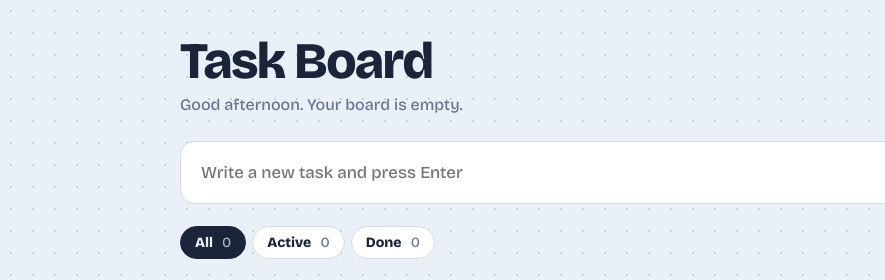
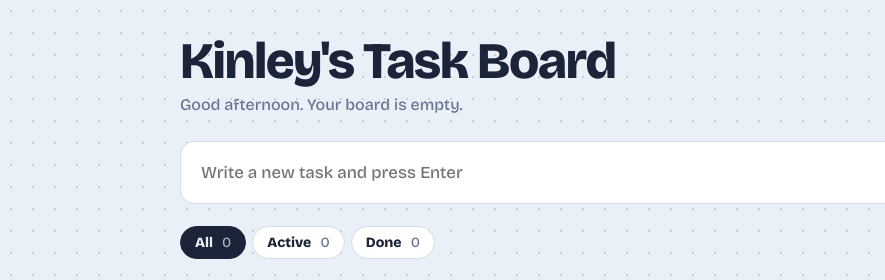
Before and after one commit to 05240138jnec-kinley/API-Task, a website: page public/index.html in a window 1280 px wide. Shown: the top 280 px of the page, 0-885 px from the left. Drawn offline with nearby package versions, Linux system fonts and the light colour scheme; no server answers.

Commit message:
updated name in code

```diff
--- a/public/index.html
+++ b/public/index.html
@@ -3,7 +3,7 @@
 <head>
 <meta charset="UTF-8">
 <meta name="viewport" content="width=device-width, initial-scale=1">
-<title>Task Board</title>
+<title>Kinley's Task Board</title>
 <link rel="preconnect" href="https://fonts.googleapis.com">
 <link rel="preconnect" href="https://fonts.gstatic.com" crossorigin>
 <link href="https://fonts.googleapis.com/css2?family=Bricolage+Grotesque:wght@500;800&family=Caveat:wght@500;700&display=swap" rel="stylesheet">
@@ -14,7 +14,7 @@
 
   <header class="top">
     <div>
-      <h1>Task Board</h1>
+      <h1>Kinley's Task Board</h1>
       <p id="greeting">Loading your board…</p>
     </div>
     <div class="top-right">
```
